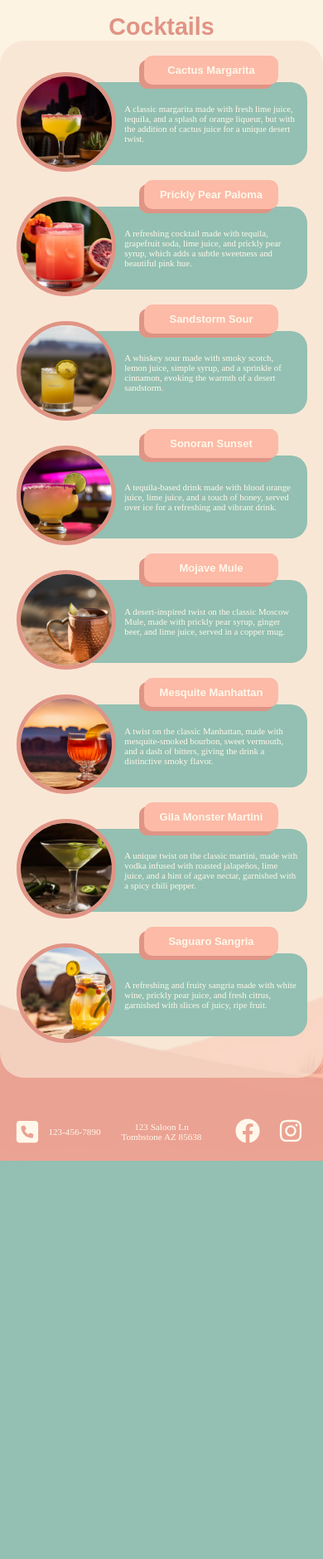
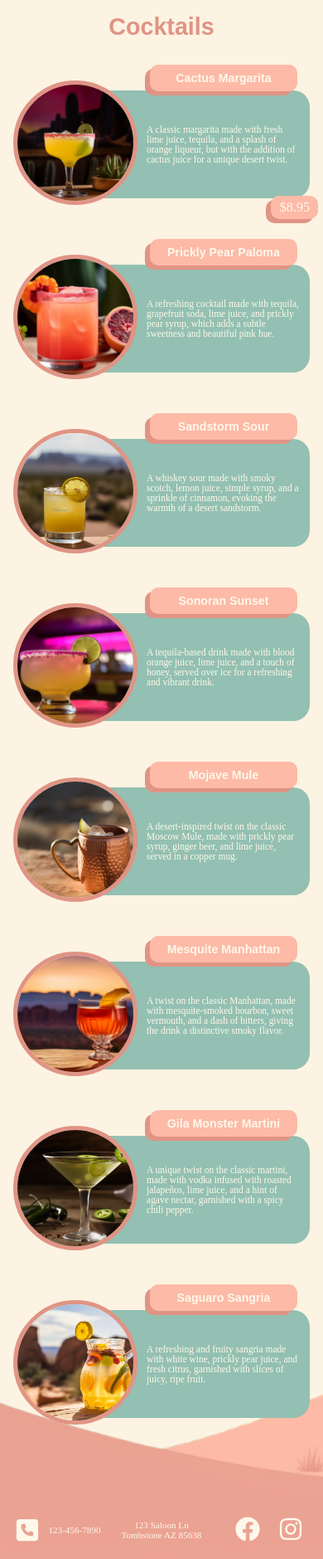
Before and after one commit to kjacobsen327/kjacobsen327.github.io, a PHP site: page /web150_asn5_kevin_jacobsen_salon_saloon/drink_menu.html in a window 390 px wide. Shown: the part 71-1950 px from the top of the page at 83% size. Before the commit the page ends 1470 px from the top, so only its background shows below. Run offline with PHP 8.4, Linux system fonts and the light colour scheme; some libraries are stand-ins or nearby versions; some web fonts are replaced.

Commit message:
Add files via upload

```diff
--- a/web150_asn5_kevin_jacobsen_salon_saloon/drink_menu.html
+++ b/web150_asn5_kevin_jacobsen_salon_saloon/drink_menu.html
@@ -61,6 +61,9 @@ Business Name: Salon Saloon
                     <p>A classic margarita made with fresh lime juice, tequila, and a splash of orange liqueur, but with
                         the addition of cactus juice for a unique desert twist.
                     </p>
+                    <div class="price">
+                        $8.95
+                    </div>
                     <div class="drink_bg"></div>
 
                 </div>
@@ -122,6 +125,7 @@ Business Name: Salon Saloon
                     <p>A twist on the classic Manhattan, made with mesquite-smoked bourbon, sweet vermouth, and a dash
                         of bitters, giving the drink a distinctive smoky flavor.
                     </p>
+
                     <div class="drink_bg"></div>
                 </div>
             </section>
--- a/web150_asn5_kevin_jacobsen_salon_saloon/styles/styles.css
+++ b/web150_asn5_kevin_jacobsen_salon_saloon/styles/styles.css
@@ -366,7 +366,6 @@ h2 {
 .drink_menu main {
     margin-bottom: 0;
     padding-bottom: 100px;
-
 }
 
 .drink_container {
@@ -376,15 +375,14 @@ h2 {
     justify-content: space-evenly;
     width: 100%;
     padding-top: 50px;
-    background-color: #f8e2d2b2;
-    border-radius: 30px;
+
 }
 
 .drink_item {
     width: 45%;
     max-width: 800px;
     height: 150px;
-    margin-bottom: 50px;
+    margin-bottom: 60px;
     display: flex;
     justify-content: flex-end;
     position: relative;
@@ -393,7 +391,7 @@ h2 {
 .drink_item h3 {
     font-family: 'Hammersmith One', sans-serif;
     background-color: #fcbaa7;
-    font-size: 1.2em;
+    font-size: 1.3em;
     width: 55%;
     min-width: 150px;
     position: absolute;
@@ -402,11 +400,24 @@ h2 {
     right: 0;
     margin-right: auto;
     margin-left: auto;
-    padding: 10px 5%;
+    padding: 8px 5%;
     text-align: center;
     border-radius: 10px;
     box-shadow: -6px 5px #e09485;
 }
+
+.drink_item div.price {
+    font-size: 1.4em;
+    position: absolute;
+    bottom: -25px;
+    right: -10px;
+    padding: 5px 5%;
+    background-color: #fcbaa7;
+    border-radius: 10px;
+    box-shadow: -6px 5px #e09485;
+
+}
+
 
 .drink_item_image_container {
     align-self: center;
@@ -680,22 +691,22 @@ div.footer-background {
         align-items: center;
     }
     .drink_item {
-        height: 100px;
-        width: 90%;
+        height: 135px;
+        width: 92%;
     }
 
     .drink_item_image_container img {
-        height: 120px;
-        width: 120px;
+        height: 135px;
+        width: 135px;
     }
 
     .drink_item_text_container {
-        font-size: .68em;
-        height: 100px;
+        font-size: .72em;
+        height: 120px;
     }
     .drink_item_text_container h3 {
         width: 70%;
-        font-size: 1.2em;
+        font-size: 1.24em;
     }
 }
 
@@ -704,4 +715,22 @@ div.footer-background {
     .container {
         width: 100%;
     }
+    .drink_item {
+        height: 150px;
+        width: 92%;
+    }
+
+    .drink_item_image_container img {
+        height: 150px;
+        width: 150px;
+    }
+
+    .drink_item_text_container {
+        font-size: .72em;
+        height: 130px;
+    }
+    .drink_item_text_container h3 {
+        width: 85%;
+        font-size: 1.24em;
+    }
 }
```
